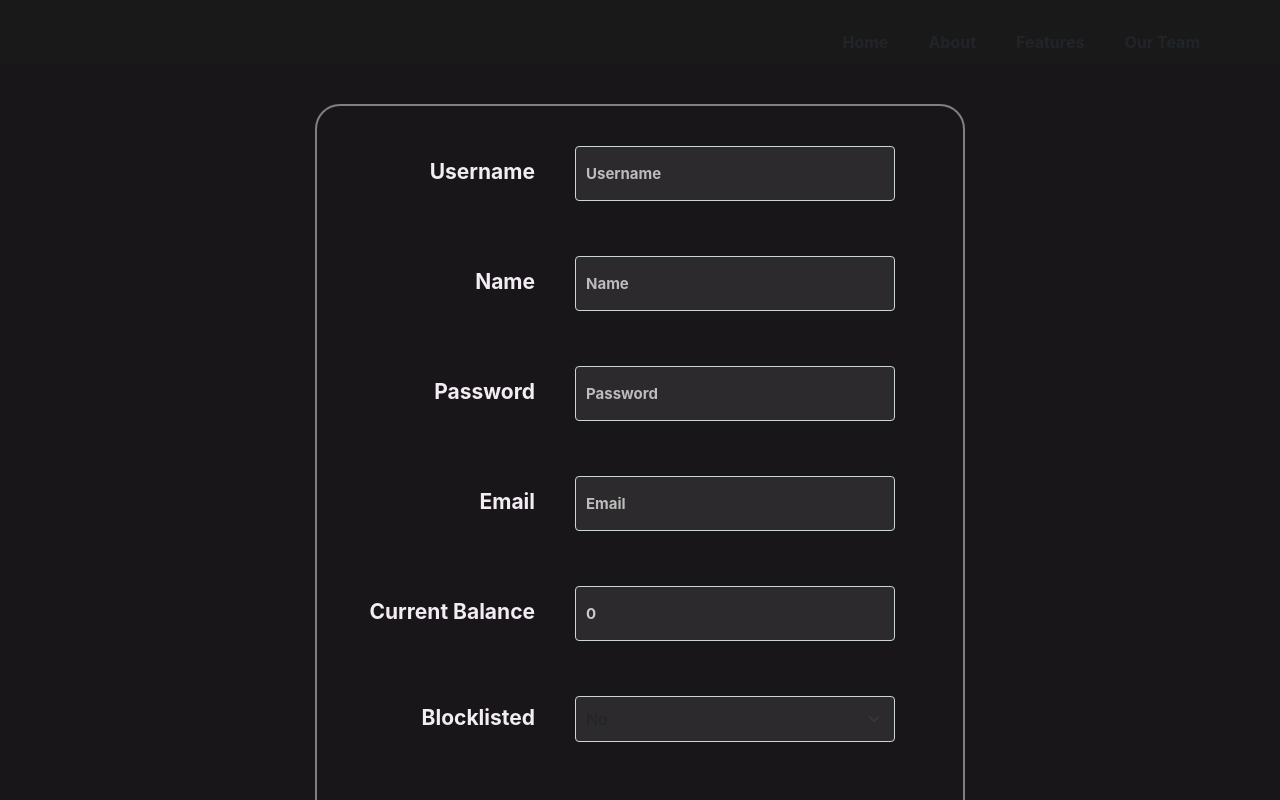
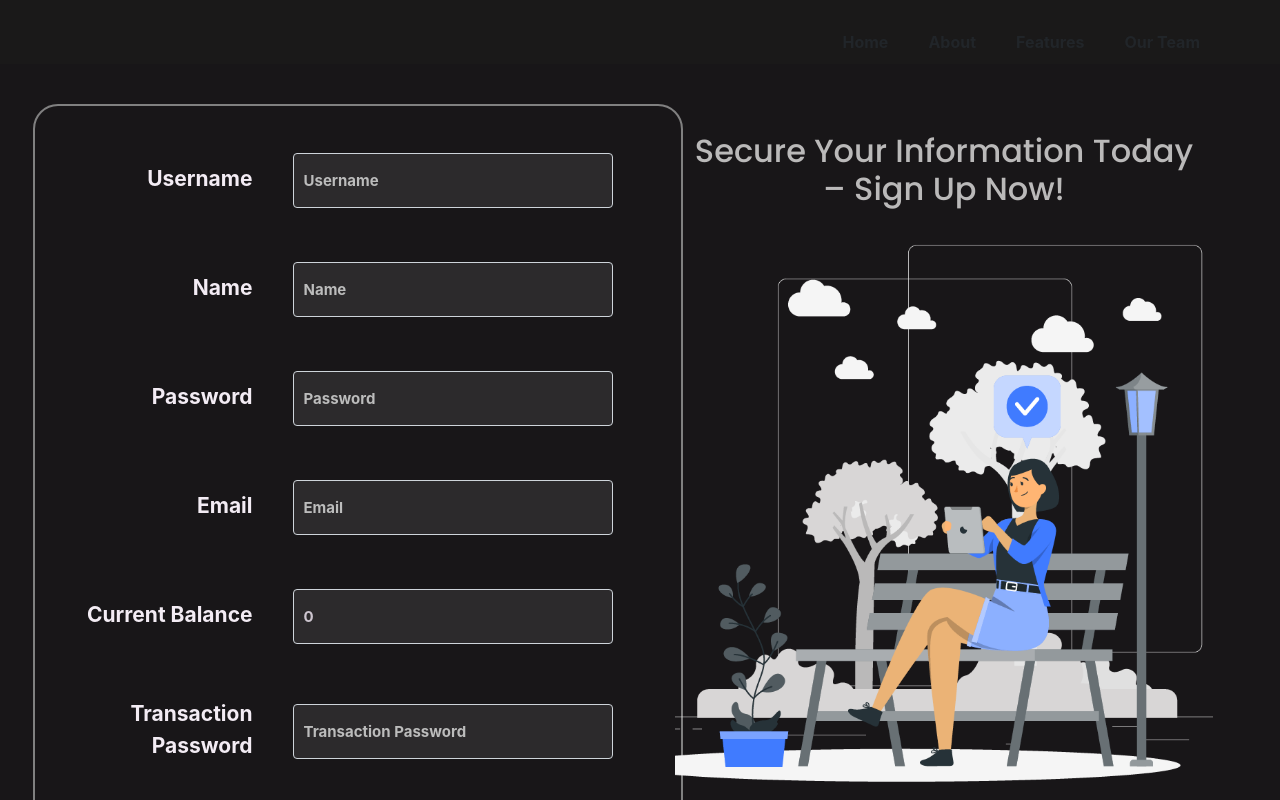
Before and after one commit to Naren1729/EZP_Frontend, a React (Create React App) app in the folder ezp-frontend/: page /main/userDepositForm in a window 1280 px wide. Shown: the top 800 px of the page. Built offline with nearby package versions, Linux system fonts and the light colour scheme; the HTML template or start-up script is replaced by a standard one.

Commit message:
Image Added in Sign Up Form

```diff
--- a/ezp-frontend/src/App.css
+++ b/ezp-frontend/src/App.css
@@ -530,24 +530,55 @@ button:hover {
 
 /* ----------------------------- User Deposit Form -------------------------------------- */
 
-.deposit-funds-container {
+.signUp-form-container{
+  display: flex;
+  flex-direction: row;
+  justify-content: center;
+  align-items: center;
+}
+
+.signUpDiv {
+  display: flex;
+  flex-direction: column;
+  justify-content: center;
+  align-items: center;
+  width: 42rem;
+  margin-left: -107px;
+}
+
+.signUpTitle{
+  font-size: 30px;
+  width: 75%;
+  color: #bab9b9;
+  margin-top: 10px;
+  margin-bottom: -50px;
+  text-align: center;
+}
+
+.signUpDiv img{
+  height: 45rem;
+}
+
+.deposit-funds-form {
+  flex-direction: row;
+  align-items: center;
+  width: 650px;
+  margin: 40px auto;
   padding: 20px;
   border-radius: 25px;
   border: 2px solid grey;
-  width: 60rem;
-  margin: 60px auto;
-  box-shadow: 0 4px 8px rgba(0, 0, 0, 0.1);
 }
 
 .deposit-funds-form {
   display: flex;
   flex-direction: column;
+  height: 50rem;
 }
 
 .deposit-form-group {
   display: flex;
   align-items: center;
-  margin-bottom: 15px;
+  margin: 7px auto;
 }
 
 .form-label {
--- a/ezp-frontend/src/Pages/UserDepositForm.js
+++ b/ezp-frontend/src/Pages/UserDepositForm.js
@@ -121,7 +121,7 @@ export default function UserDepositForm() {
   return (
     <>
       <NavBar /> {/* Render the navigation bar */}
-      <div className="user-form-container">
+      <div className="signUp-form-container">
         <form className="deposit-funds-form" onSubmit={handleSubmit}>
           {/* Username field */}
           <div className="deposit-form-group">
@@ -209,7 +209,7 @@ export default function UserDepositForm() {
           </div>
 
           {/* Blocklisted field */}
-          <div className="deposit-form-group">
+          {/* <div className="deposit-form-group">
             <label htmlFor="isBlockListed" className="form-label">
               Blocklisted
             </label>
@@ -223,7 +223,7 @@ export default function UserDepositForm() {
               <option value="false">No</option>
               <option value="true">Yes</option>
             </select>
-          </div>
+          </div> */}
 
           {/* Transaction Password field */}
           <div className="deposit-form-group">
@@ -246,6 +246,13 @@ export default function UserDepositForm() {
             Submit
           </button>
         </form>
+        {/* SignUp Div text and image added */}
+        <div className="signUpDiv">
+          <div className="signUpTitle poppins-bold">
+            <h2>Secure Your Information Today – Sign Up Now!</h2>
+          </div>
+          <img src="/signUpImage.png" alt="" srcset="" />
+        </div>
       </div>
     </>
   );
```
Also changed, not shown: ezp-frontend/public/signUpImage.png (added).
